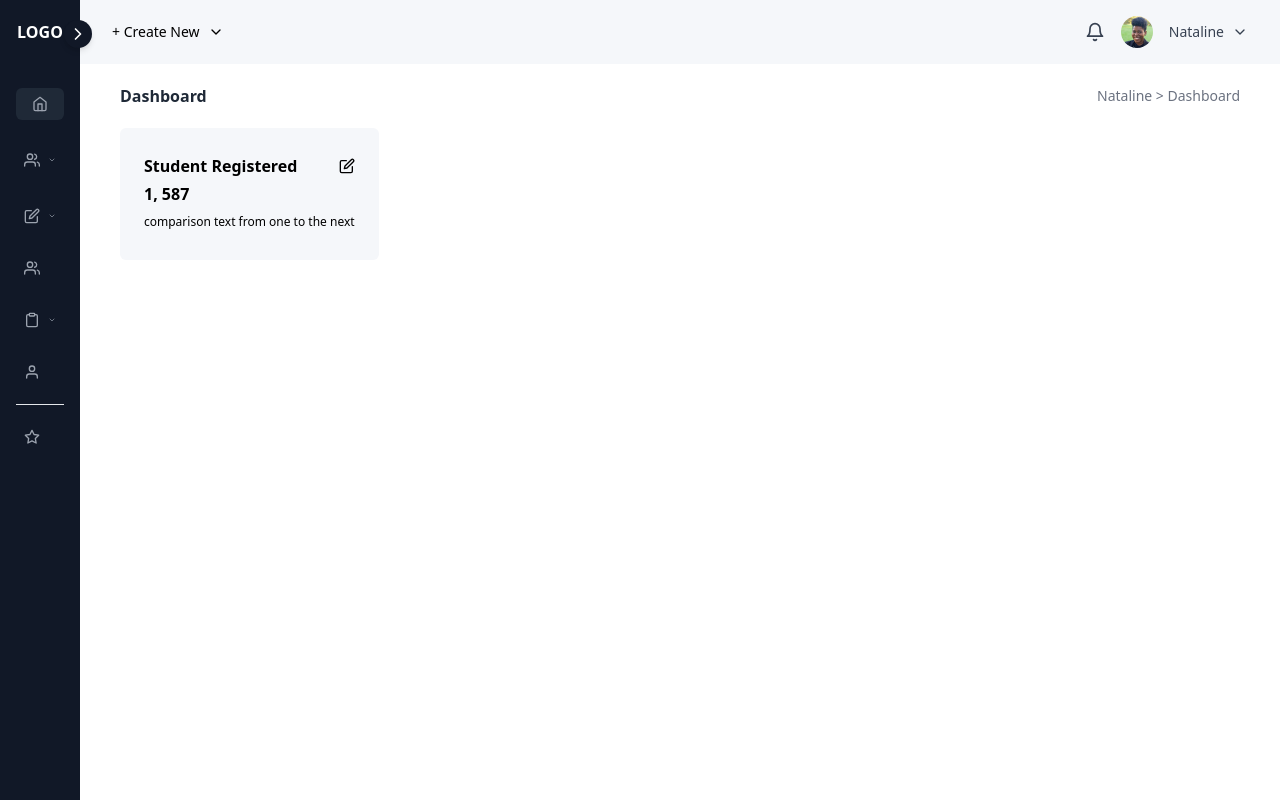
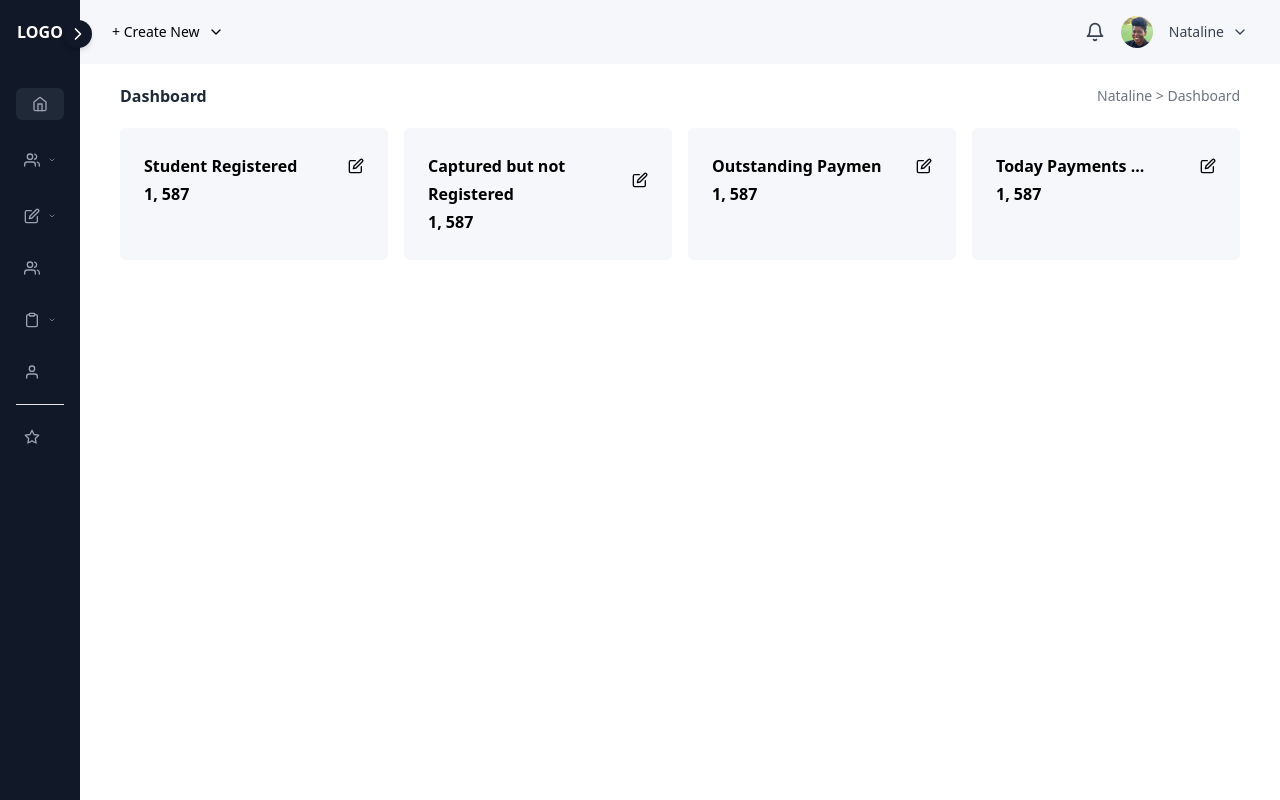
Before and after one commit to DeMutombo/multipurpose-dashboard, a website: page index.html in a window 1280 px wide. Drawn offline with nearby package versions, Linux system fonts and the light colour scheme.

Commit message:
basic card layout

```diff
--- a/index.html
+++ b/index.html
@@ -239,17 +239,40 @@
           <div class="text-gray-500 text-sm">Nataline > Dashboard</div>
         </div>
         <div class="content">
-          <div class="flex">
+          <div class="grid grid-cols-4 gap-4">
             <!-- card  -->
-            <div class="p-6 rounded-md bg-[#F5F7FA]">
+            <div class="p-6 rounded-md bg-[#F5F7FA] border-slate-500">
               <div class="text-icon flex justify-between items-center">
                 <div class="font-bold leading-7">Student Registered</div>
                 <span><i data-feather="edit" class="h-4 w-4"></i></span>
               </div>
               <div class="font-bold leading-7">1, 587</div>
-              <div class="value text-xs leading-7">
-                comparison text from one to the next
+            </div>
+            <!-- card  -->
+            <div class="p-6 rounded-md bg-[#F5F7FA]">
+              <div class="text-icon flex justify-between items-center">
+                <div class="font-bold leading-7">
+                  Captured but not Registered
+                </div>
+                <span><i data-feather="edit" class="h-4 w-4"></i></span>
               </div>
+              <div class="font-bold leading-7">1, 587</div>
+            </div>
+            <!-- card  -->
+            <div class="p-6 rounded-md bg-[#F5F7FA]">
+              <div class="text-icon flex justify-between items-center">
+                <div class="font-bold leading-7">Outstanding Paymen</div>
+                <span><i data-feather="edit" class="h-4 w-4"></i></span>
+              </div>
+              <div class="font-bold leading-7">1, 587</div>
+            </div>
+            <!-- card  -->
+            <div class="p-6 rounded-md bg-[#F5F7FA]">
+              <div class="text-icon flex justify-between items-center">
+                <div class="font-bold leading-7">Today Payments ...</div>
+                <span><i data-feather="edit" class="h-4 w-4"></i></span>
+              </div>
+              <div class="font-bold leading-7">1, 587</div>
             </div>
           </div>
         </div>
```
Also changed, not shown: public/css/styles.css.
